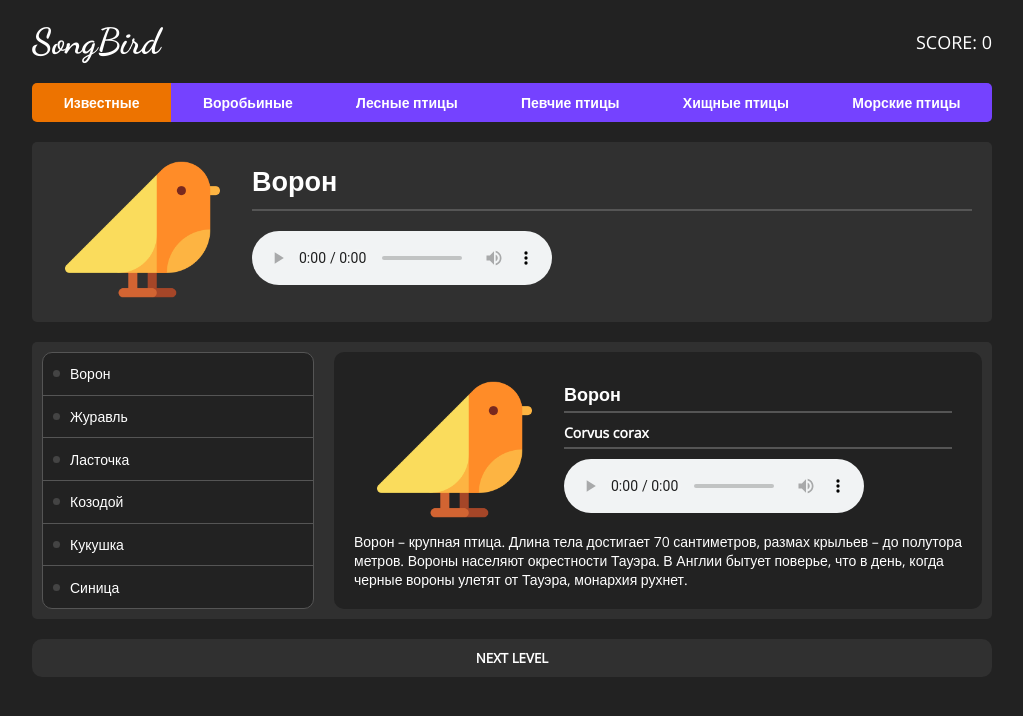
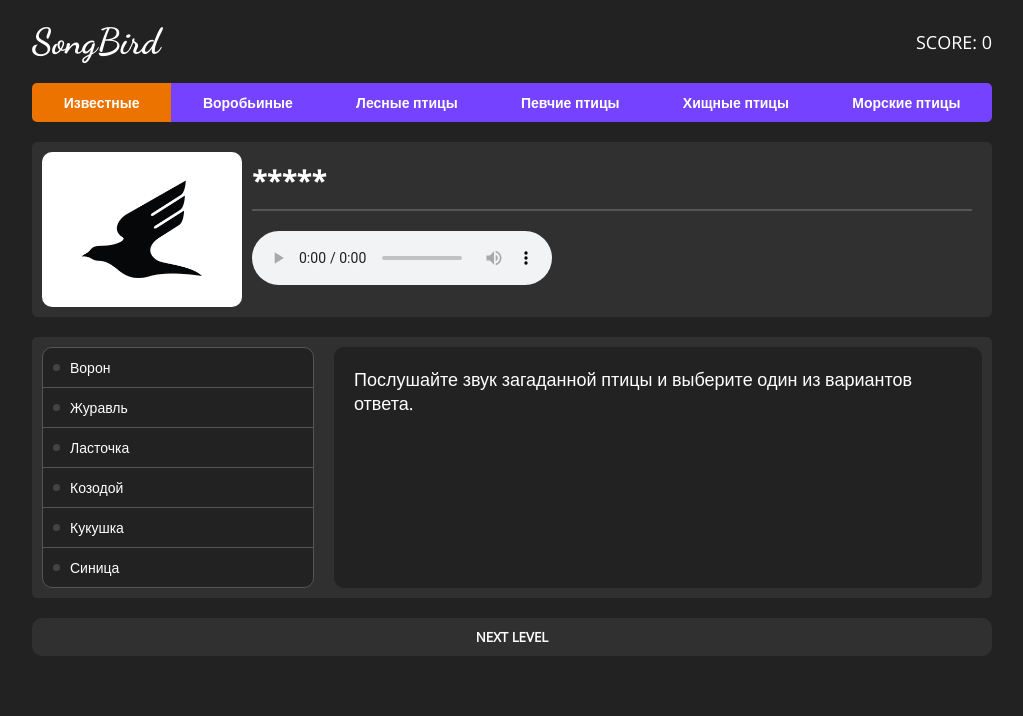
Before and after one commit to zenitfan19/songbird, a React (Create React App) app: page / in a window 1280 px wide. Shown: the top 716 px of the page, without its empty margins (128-1151 px from the left). Built offline with nearby package versions, Linux system fonts and the light colour scheme.

Commit message:
feat: add real data in question and answer component

```diff
--- a/src/App.jsx
+++ b/src/App.jsx
@@ -10,18 +10,48 @@ export default class App extends Component {
   state = {
     currentLvl: 0,
     score: 0,
+    isSolved: false,
+    currentPickedTab: null
+  };
+
+  incrementLvl = () => {
+    const { isSolved } = this.state;
+    if (isSolved) {
+      this.setState(({ currentLvl }) => {
+        return {
+          currentLvl: currentLvl + 1,
+          currentPickedTab: null
+        };
+      });
+    }
+  };
+
+  pickBirdClassTab = (id) => {
+    this.setState({
+      currentPickedTab: id
+    });
   };
 
   render() {
-    const { currentLvl, score } = this.state;
+    const { currentLvl, score, isSolved, currentPickedTab } = this.state;
     return (
       <div className="app">
         <Header
           currentLvl={currentLvl}
           score={score} />
-        <BirdInfo isSeparate={true} />
-        <Answers />
-        <NextBtn />
+        <BirdInfo
+          isSeparate={true}
+          isSolved={isSolved}
+          currentLvl={currentLvl}
+          birdId={1} />
+        <Answers
+          currentLvl={currentLvl}
+          currentPickedTab={currentPickedTab}
+          pickBirdClassTab={this.pickBirdClassTab} />
+        <NextBtn
+          currentLvl={currentLvl}
+          isSolved={isSolved}
+          incrementLvl={this.incrementLvl} />
       </div>
     );
   }
--- a/src/components/Answers/Answers.jsx
+++ b/src/components/Answers/Answers.jsx
@@ -4,11 +4,15 @@ import AnswersList from './components/AnswersList';
 import AnswerDescription from './components/AnswerDescription';
 import './Answers.scss';
 
-const Answers = () => {
+const Answers = ({ currentLvl, currentPickedTab, pickBirdClassTab }) => {
   return (
     <div className="app-block answers">
-      <AnswersList />
-      <AnswerDescription />
+      <AnswersList
+        currentLvl={currentLvl}
+        pickBirdClassTab={pickBirdClassTab} />
+      <AnswerDescription
+        currentPickedTab={currentPickedTab}
+        currentLvl={currentLvl} />
     </div>
   );
 };
--- a/src/components/Answers/components/AnswerDescription/AnswerDescription.jsx
+++ b/src/components/Answers/components/AnswerDescription/AnswerDescription.jsx
@@ -1,12 +1,19 @@
 import React from 'react';
 
 import BirdInfo from '../../../BirdInfo';
+import defaultDescription from '../../../../constants/defaultDescriptionMsg'
 import './AnswerDescription.scss'
 
-const AnswerDescription = () => {
+const AnswerDescription = ({ currentPickedTab, currentLvl }) => {
+  const description = currentPickedTab === null
+                      ? defaultDescription
+                      : <BirdInfo
+                          isSeparate={false}
+                          currentLvl={currentLvl}
+                          birdId={currentPickedTab} />;
   return (
     <div className="answer-block answer-description">
-      <BirdInfo isSeparate={false} />
+      {description}
     </div>
   );
 };
--- a/src/components/Answers/components/AnswersList/AnswersList.jsx
+++ b/src/components/Answers/components/AnswersList/AnswersList.jsx
@@ -1,36 +1,24 @@
 import React from 'react';
 
 import Indicator from './components/Indicator';
+import birdsData from '../../../../constants/birds';
 import './AnswersList.scss';
 
-const AnswersList = () => {
+const AnswersList = ({ currentLvl, pickBirdClassTab }) => {
+  const currentLvlOptions = birdsData[currentLvl].map((el) => {
+    return (
+      <li
+        key={el.id}
+        onClick={() => pickBirdClassTab(el.id)}>
+          <Indicator />
+          {el.name}
+      </li>
+    );
+  });
   return (
     <div className="answer-block answers-list">
         <ul>
-          <li>
-            <Indicator />
-            Ворон
-          </li>
-          <li>
-            <Indicator />
-            Журавль
-          </li>
-          <li>
-            <Indicator />
-            Ласточка
-          </li>
-          <li>
-            <Indicator />
-            Козодой
-          </li>
-          <li>
-            <Indicator />
-            Кукушка
-          </li>
-          <li>
-            <Indicator />
-            Синица
-          </li>
+          {currentLvlOptions}
         </ul>
     </div>
   );
--- a/src/components/BirdInfo/BirdInfo.jsx
+++ b/src/components/BirdInfo/BirdInfo.jsx
@@ -1,22 +1,27 @@
 import React from 'react';
 
 import BirdImage from './components/BirdImage';
+import birdsData from '../../constants/birds';
+import defaultImage from  '../../assets/images/bird.png';
 import './BirdInfo.scss';
 
-const BirdInfo = ({ isSeparate }) => {
+const BirdInfo = ({ isSeparate, isSolved, currentLvl, birdId }) => {
+  const [ bird ] = birdsData[currentLvl].filter((el) => el.id === birdId);
   const bridInfoClass = isSeparate ? 'app-block bird-info' : 'bird-info bird-info_small';
-  const birdLatinName = !isSeparate ? <h3>Corvus corax</h3> : null;
-  const birdDescription = !isSeparate ? <div className='bird-text'>Ворон – крупная птица. Длина тела достигает 70 сантиметров, размах крыльев – до полутора метров. Вороны населяют окрестности Тауэра. В Англии бытует поверье, что в день, когда черные вороны улетят от Тауэра, монархия рухнет.</div> : null;
+  const birdLatinName = !isSeparate ? <h3>{bird.species}</h3> : null;
+  const birdDescription = !isSeparate ? <div className='bird-text'>{bird.description}</div> : null;
+  const birdImg = isSeparate ? (isSolved ? bird.image : defaultImage) : bird.image;
+  const birdName = isSeparate ? (isSolved ? bird.name : '*****') : bird.name;
 
   return (
     <div className={bridInfoClass}>
       <div className="bird-info__image">
-        <BirdImage />
+        <BirdImage imageSrc={birdImg} />
       </div>
       <div className="bird-info__data">
-        <h2>Ворон</h2>
+        <h2>{birdName}</h2>
         {birdLatinName}
-        <audio controls src=""></audio>
+        <audio controls src={bird.audio}></audio>
       </div>
       {birdDescription}
     </div>
--- a/src/components/BirdInfo/BirdInfo.scss
+++ b/src/components/BirdInfo/BirdInfo.scss
@@ -4,12 +4,13 @@
 }
 
 .bird-info__image {
+  height: 155px;
   border-radius: 10px;
   overflow: hidden;
   img {
     width: 200px;
     height: 155px;
-    object-fit: contain;
+    object-fit: cover;
   }
 }
 
@@ -36,6 +37,7 @@
     }
   }
   .bird-text {
-    font-size: 14px;
+    margin-top: 15px;
+    font-size: 13px;
   }
 }
--- a/src/components/BirdInfo/components/BirdImage/BirdImage.jsx
+++ b/src/components/BirdInfo/components/BirdImage/BirdImage.jsx
@@ -1,10 +1,8 @@
 import React from 'react';
 
-import defaultImage from  '../../../../assets/images/bird.png';
-
-const BirdImage = () => {
+const BirdImage = ({ imageSrc }) => {
   return (
-    <img src={defaultImage} alt="bird"/>
+    <img src={imageSrc} alt="bird"/>
   );
 };
 
--- a/src/components/Header/components/Tabs/Tabs.jsx
+++ b/src/components/Header/components/Tabs/Tabs.jsx
@@ -8,7 +8,11 @@ const Tabs = ({ currentLvl }) => {
     const className = el.id === currentLvl ? 'active': null;
 
     return (
-      <li className={className}>{el.name}</li>
+      <li
+        key={el.id}
+        className={className}>
+          {el.name}
+      </li>
     );
   });
 
--- a/src/components/NextBtn/NextBtn.jsx
+++ b/src/components/NextBtn/NextBtn.jsx
@@ -1,10 +1,18 @@
 import React from 'react';
 
 import './NextBtn.scss';
+import birdClasses from '../../constants/birdClasses';
 
-const NextBtn = () => {
+const NextBtn = ({ currentLvl, isSolved, incrementLvl }) => {
+  const className = isSolved ? 'active' : null;
+  const btnLabel = (birdClasses.length - 1) === currentLvl ? 'Finish Game' : 'Next Level';
   return (
-    <button type="button">Next Level</button>
+    <button
+      className={className}
+      type="button"
+      onClick={incrementLvl}>
+        {btnLabel}
+    </button>
   );
 };
 
--- a/src/components/NextBtn/NextBtn.scss
+++ b/src/components/NextBtn/NextBtn.scss
@@ -9,17 +9,14 @@ button {
   outline: none;
   cursor: not-allowed;
   user-select: none;
-  transition: .3s;
+  transition: 1s;
   text-transform: uppercase;
   background-color: #303030;
   &.active {
     cursor: pointer;
     background-color: #00a86b;
     &:hover {
-      transform: translateY(-3px);
-    }
-    &:active {
-      transform: translateY(0px);
+      background-color: #ed7300;
     }
   }
 }
--- /dev/null
+++ b/src/constants/defaultDescriptionMsg.js
@@ -0,0 +1,7 @@
+import React from 'react';
+
+const defaultDescription = (
+  <p>Послушайте звук загаданной птицы и выберите один из вариантов ответа.</p>
+);
+
+export default defaultDescription;
```
Also changed, not shown: src/assets/images/bird.png.
